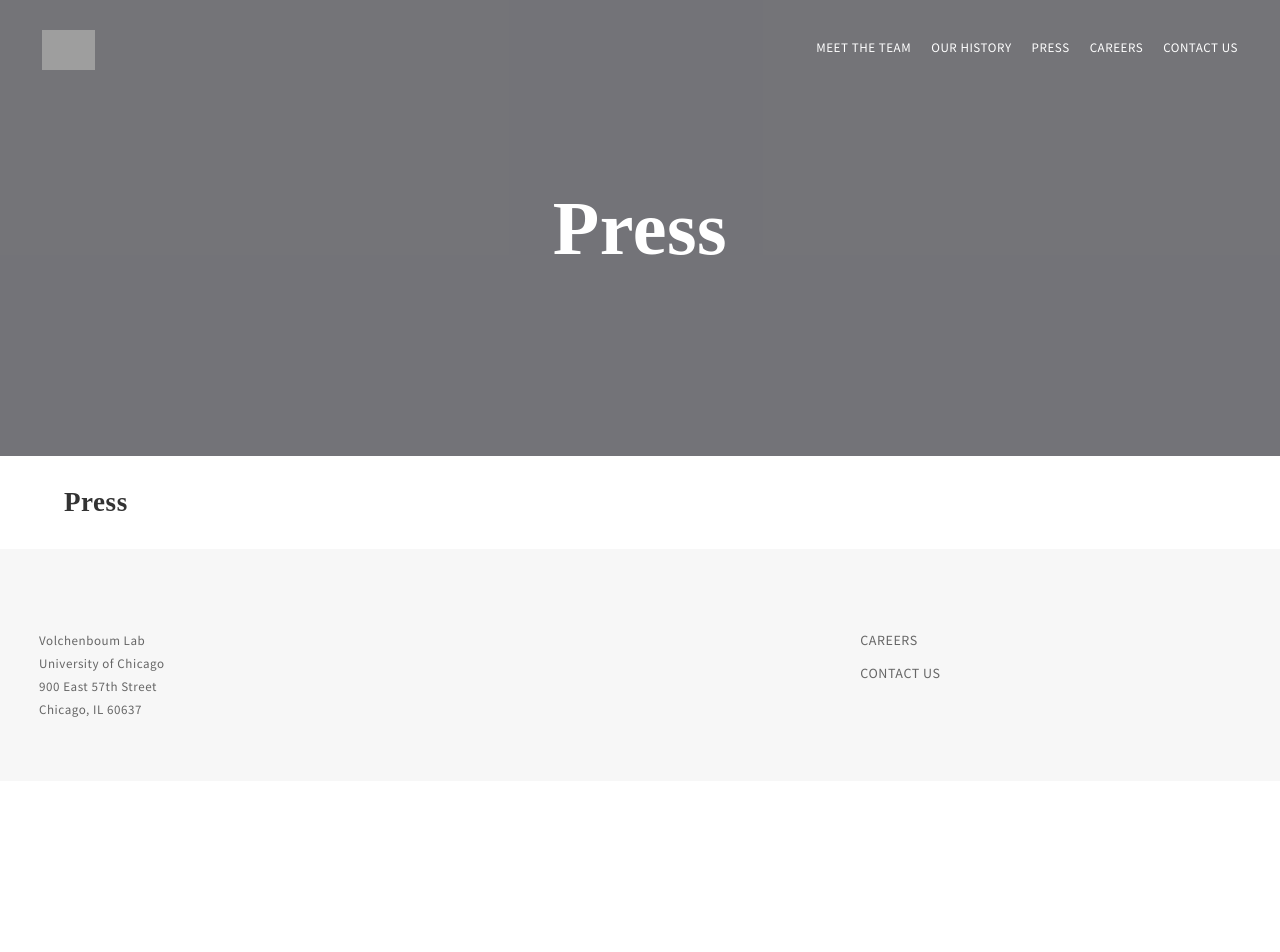
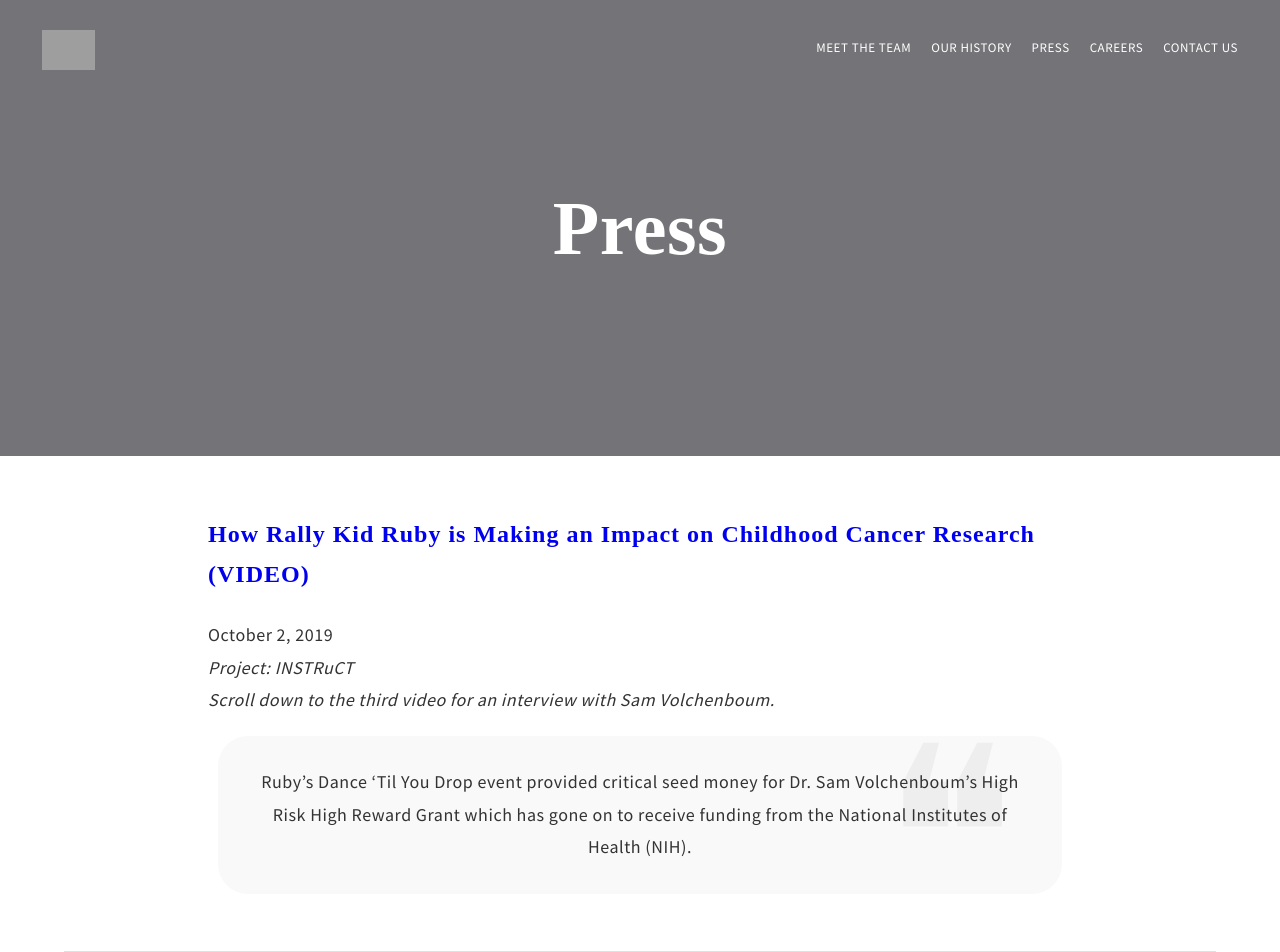
Before and after one commit to bobaekang/pcdc-clone-react, a React (Create React App) app: page /press in a window 1280 px wide. Shown: the top 952 px of the page. Before the commit the page ends 800 px from the top, so only its background shows below. Built offline with nearby package versions, Linux system fonts and the light colour scheme; grey boxes are pictures that could not be loaded; a web font is replaced by a local one.

Commit message:
feat: complete press page

```diff
--- a/src/pages/about/Press.js
+++ b/src/pages/about/Press.js
@@ -1,7 +1,106 @@
 import React from 'react'
+import { Divider } from '@material-ui/core'
+import { withStyles } from '@material-ui/core/styles'
 
-function Press() {
-  return <h2>Press</h2>
+const styles = {
+  pressItem: {
+    margin: '5% 12.5%',
+    '& h3': {
+      fontSize: '24px',
+      fontWeight: '700',
+      letterSpacing: '1px',
+      lineHeight: '1.7',
+    },
+    '& blockquote': {
+      background: '#f9f9f9',
+      borderRadius: '30px',
+      padding: '30px 40px',
+      margin: '20px 10px',
+      textAlign: 'center',
+      position: 'relative',
+      '&::before': {
+        content: "'❝'",
+        fontSize: '250px',
+        position: 'absolute',
+        top: '-125px',
+        right: '45px',
+        opacity: '0.05',
+      },
+    },
+  },
 }
 
-export default Press
+const pressItems = [
+  {
+    title: {
+      text:
+        'How Rally Kid Ruby is Making an Impact on Childhood Cancer Research (VIDEO)',
+      url:
+        'https://www.psychologytoday.com/ca/blog/cancer-crossings/201910/cooperation-is-key-component-new-cancer-initiative',
+    },
+    date: 'October 2, 2019',
+    infos: [
+      'Project: INSTRuCT',
+      'Scroll down to the third video for an interview with Sam Volchenboum.',
+    ],
+    quote:
+      'Ruby’s Dance ‘Til You Drop event provided critical seed money for Dr. Sam Volchenboum’s High Risk High Reward Grant which has gone on to receive funding from the National Institutes of Health (NIH).',
+  },
+  {
+    title: {
+      text:
+        'University of Chicago to help lead national effort to make cancer research data more useful, accessible and impactful',
+      url:
+        'https://www.uchicagomedicine.org/forefront/cancer-articles/2019/october/national-effort-to-make-cancer-research-data-more-useful-accessible-and-impactful',
+    },
+    date: 'October 16, 2019',
+    infos: ['Project: Center for Cancer Data Harmonization (CCDH)'],
+    quote:
+      'The experience and skills of the PCDC team, including expertise in data standards, data harmonization and commons interoperability, made UChicago an important partner for the new CCDH',
+  },
+  {
+    title: {
+      text: 'Cooperation Is a Key Component of a New Cancer Initiative',
+      url:
+        'https://www.psychologytoday.com/ca/blog/cancer-crossings/201910/cooperation-is-key-component-new-cancer-initiative',
+    },
+    date: 'October 2, 2019',
+    infos: ['Project: PedAL'],
+    quote:
+      '“Everything is incentivized against sharing data right now,” says Dr. Samuel Volchenboum of the University of Chicago. “This new approach makes it imperative to share everything. We’re going to make it easy to do the right thing. … In a few years, if you’re not sharing your data people are going to be asking why.”',
+  },
+]
+
+function PressItem({ classes, item: { title, date, infos, quote } }) {
+  return (
+    <div className={classes.pressItem}>
+      <h3>
+        <a href={title.url}>{title.text}</a>
+      </h3>
+      <div>
+        <span>{date}</span>
+        <br />
+        {infos.map((info, i) => (
+          <div key={i}>
+            <span>
+              <em>{info}</em>
+            </span>
+            <br />
+          </div>
+        ))}
+      </div>
+      <blockquote>{quote}</blockquote>
+    </div>
+  )
+}
+
+function Press({ classes }) {
+  return pressItems.map((item, i) => (
+    <div key={i}>
+      <PressItem classes={classes} item={item} />
+      {i < pressItems.length - 1 && <Divider />}
+    </div>
+  ))
+}
+
+export default withStyles(styles)(Press)
```
